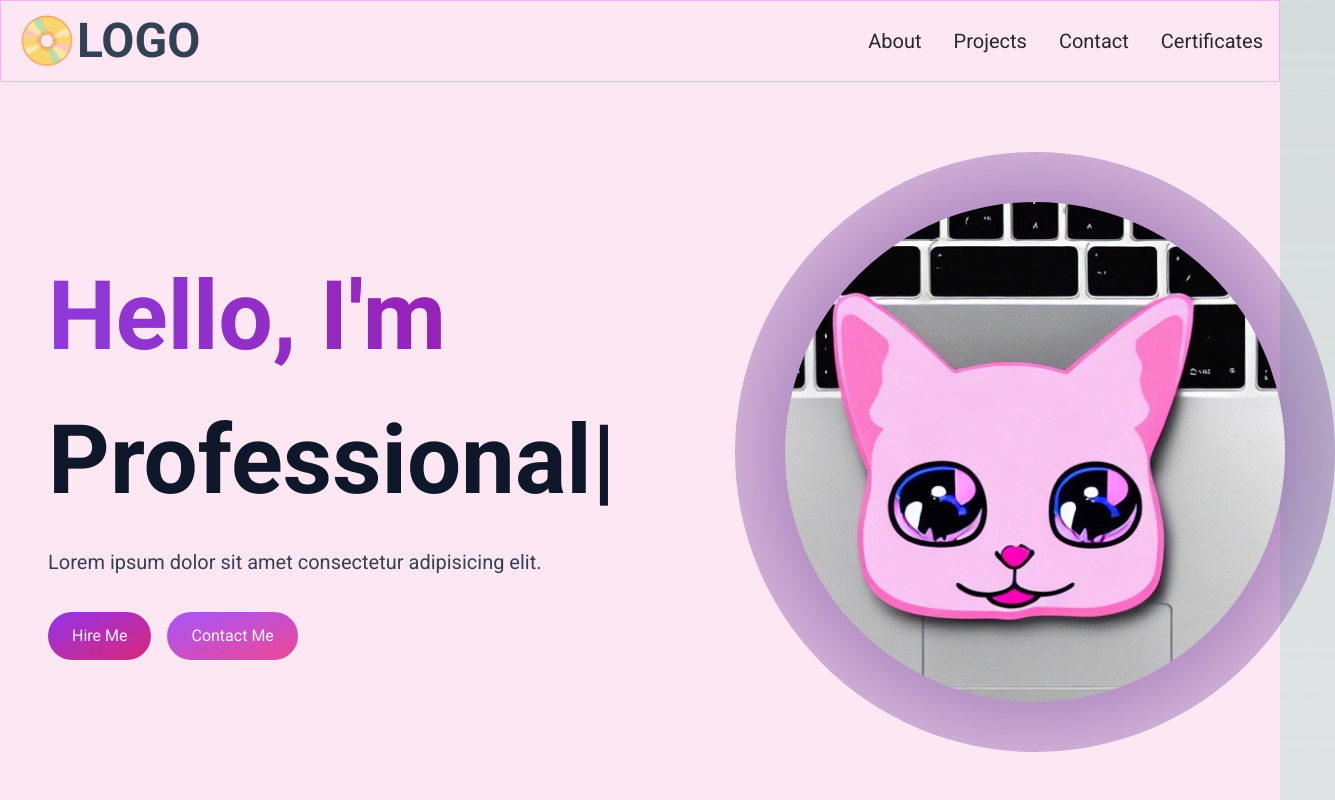
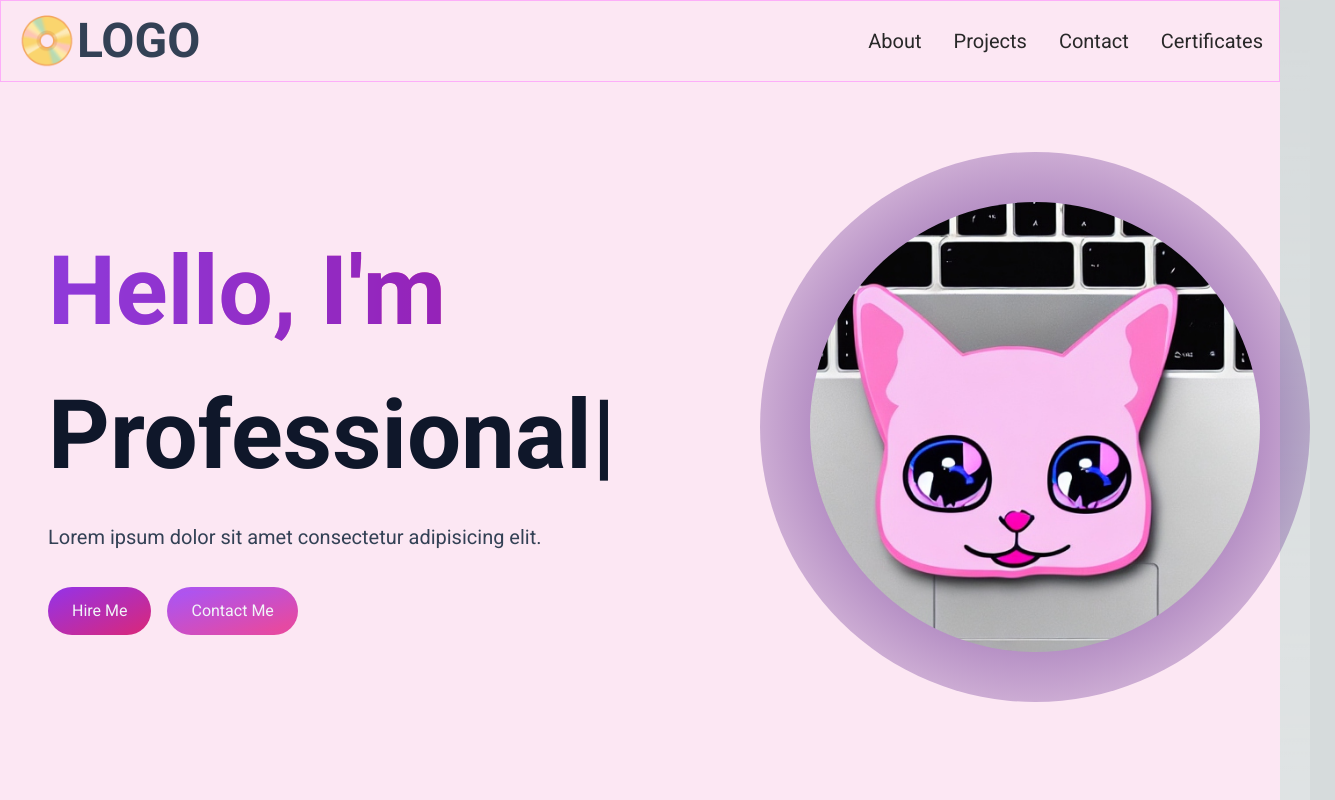
Before and after one commit to catherine-gc/catherine-gc-web, a Next.js app: page / in a window 1280 px wide. Shown: the top 800 px of the page, 1335 px wide, since content can reach past the window. Built offline with nearby package versions, Linux system fonts and the light colour scheme.

Commit message:
Change hero component blob image fit in it

```diff
--- a/src/app/components/Hero.jsx
+++ b/src/app/components/Hero.jsx
@@ -7,7 +7,7 @@ import Link from "next/link";
 
 const HeroSection = () => {
   return (
-    <section className="lg:py-14">
+    <section className="mx-auto lg:py-14">
       <div className="grid grid-cols-1 sm:grid-cols-12">
 
         <motion.div
@@ -72,13 +72,13 @@ const HeroSection = () => {
           transition={{ duration: 0.5 }}
           className=" w-auto col-span-4 place-self-center mt-4 lg:mt-0 "
         >
-          <div className="rounded-full bg-[radial-gradient(ellipse_at_center,_var(--tw-gradient-stops))] from-primary-900 w-[350px] h-[350px] lg:w-[600px] lg:h-[600px] relative">
+          <div className="rounded-full bg-[radial-gradient(ellipse_at_center,_var(--tw-gradient-stops))] from-primary-900 w-[350px] h-[350px] lg:w-[550px] lg:h-[550px] relative">
             <Image
               src="/images/Cat1.jpg"
               alt="blob image"
               className="absolute rounded-full transform -translate-x-1/2 -translate-y-1/2 top-1/2 left-1/2"
-              width={500}
-              height={500}
+              width={450}
+              height={450}
             />
           </div>
         </motion.div>
```
